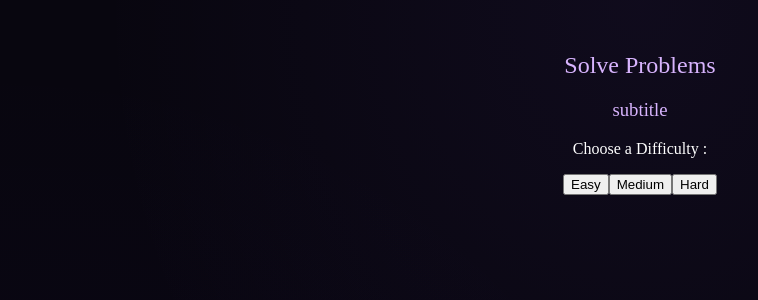
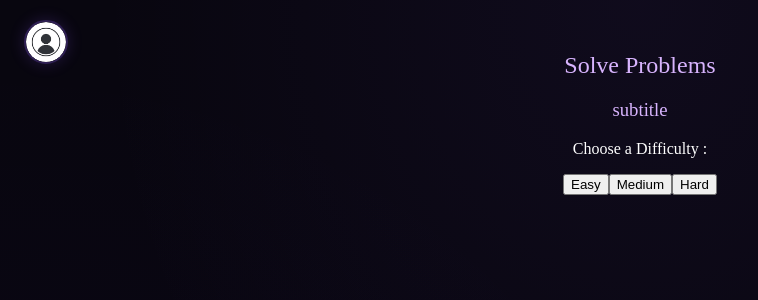
Before and after one commit to Ayman-96/Puzzle-Game, a React (Vite) app: page / in a window 1280 px wide. Shown: the top 300 px of the page, without its empty margins (0-758 px from the left). Built offline with nearby package versions, Linux system fonts and the light colour scheme.

Commit message:
Profile-button Added

```diff
--- a/src/App.css
+++ b/src/App.css
@@ -51,6 +51,35 @@ body {
   }
 }
 
+/* ── PROFILE BUTTON ── */
+.profiletton-button {
+  position: absolute;
+  top: 20px;
+  left: 24px;
+  width: 44px;
+  height: 44px;
+  border-radius: 50%;
+  border: 2px solid rgba(139, 92, 246, 0.3);
+  padding: 0;
+  cursor: pointer;
+  background: transparent;
+  transition: all 0.15s;
+  overflow: hidden;
+  box-shadow: 0 0 16px rgba(139, 92, 246, 0.2);
+}
+
+.profiletton-button img {
+  width: 100%;
+  height: 100%;
+  object-fit: cover;
+  border-radius: 50%;
+}
+
+.profiletton-button:hover {
+  border-color: rgba(139, 92, 246, 0.7);
+  box-shadow: 0 0 24px rgba(139, 92, 246, 0.4);
+  transform: scale(1.05);
+}
 .card {
   padding: 2em;
 }
@@ -83,6 +112,7 @@ body {
 }
 
 /* ── HEADER ── */
+
 .header-container {
   display: flex;
   flex-direction: row;
--- a/src/App.jsx
+++ b/src/App.jsx
@@ -54,6 +54,9 @@ function Main({ setDifficulty }) {
   return (
     <div className="container">
       <div className="header">
+        <button className="profiletton-button" title="Profile">
+          <img src="/avatars/main-avatar.jpg" alt="Profile" />
+        </button>
         <h2 className="title">Solve Problems</h2>
         <h3>subtitle</h3>
       </div>
--- a/src/data.js
+++ b/src/data.js
@@ -42,7 +42,7 @@ export const easyLevels = [
     id: 2,
     title: "THE NEW EMPLOYEE",
     subTitle: "Your first week at the company — something feels off",
-    emoji: "🧑‍💼",
+    emoji: "💼",
     question:
       "Based on the email chain, who is lying about the missed deadline?",
     case: `From: Daniel (Manager) → To: All Team
```
Also changed, not shown: public/avatars/main-avatar.jpg (added).
